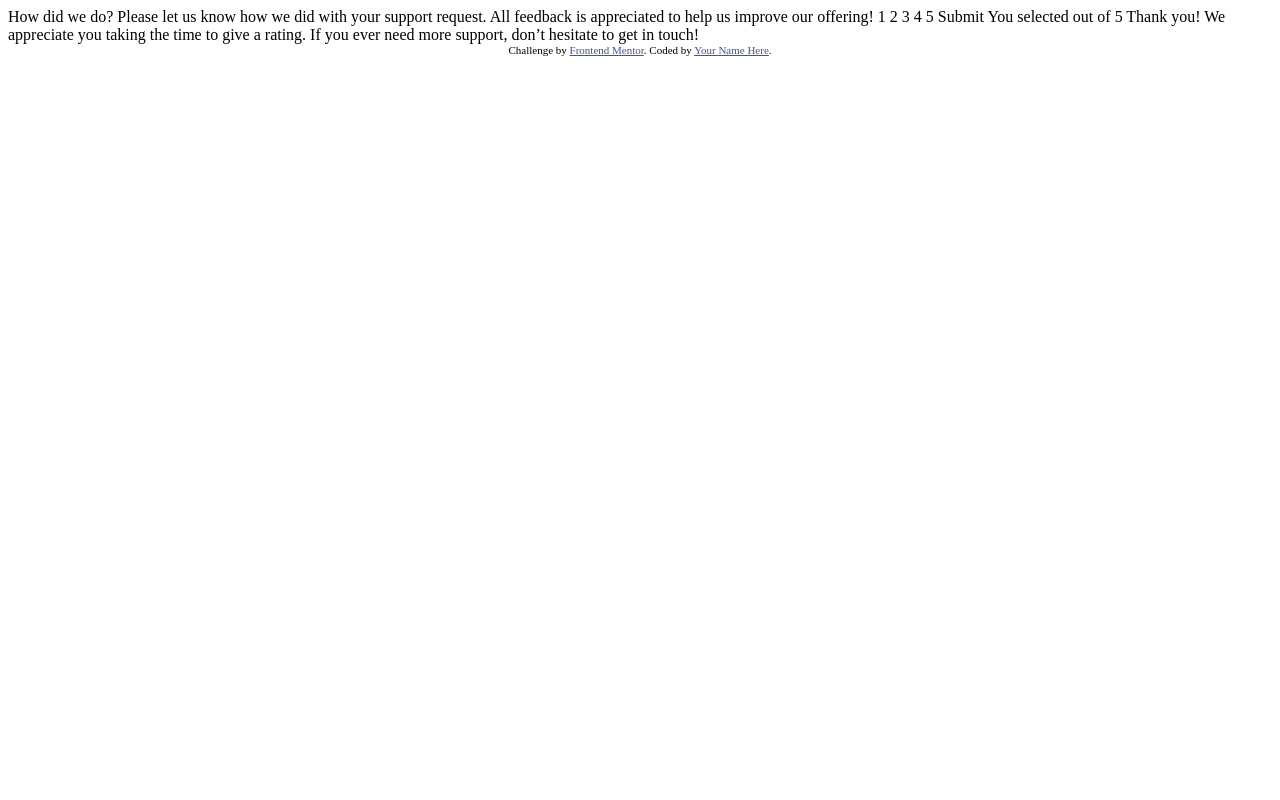
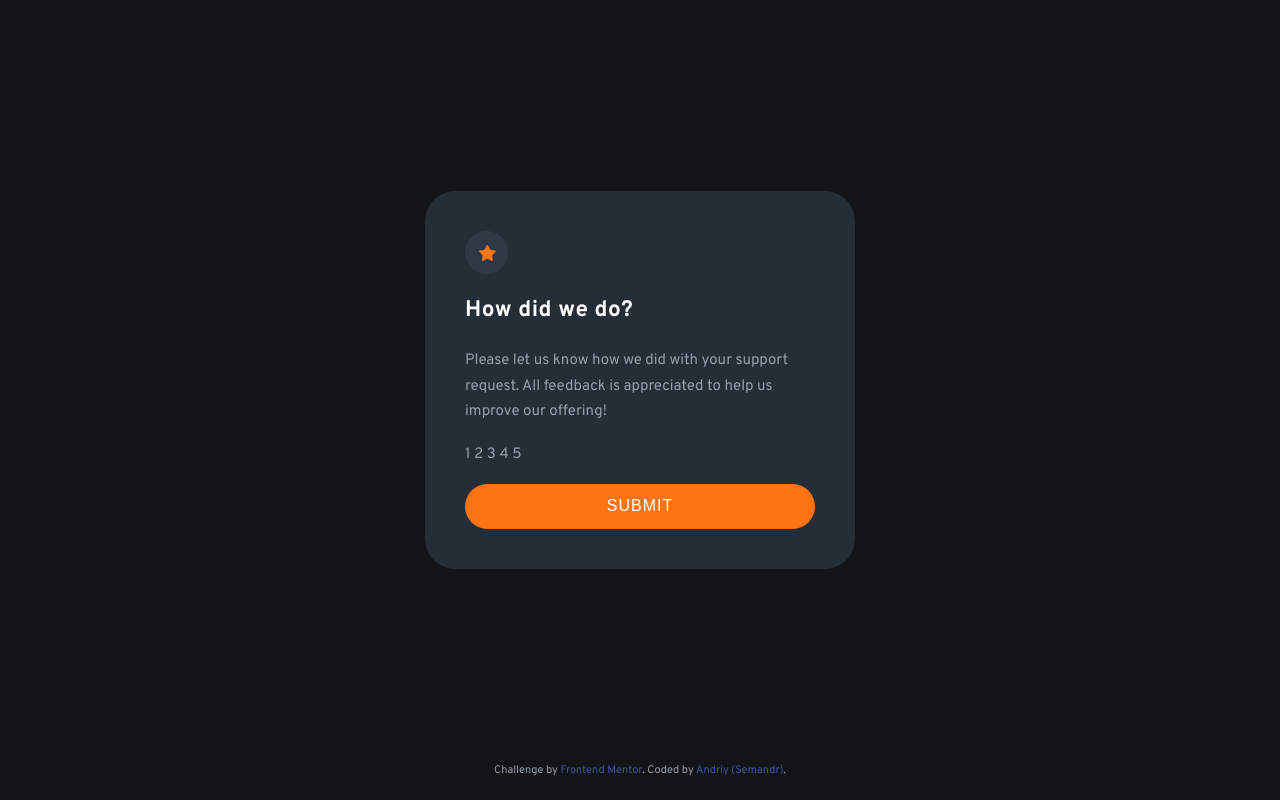
Before and after one commit to Semandr/interactive-rating-component, a plain HTML site: page index.html in a window 1280 px wide. Drawn offline with Linux system fonts and the light colour scheme.

Commit message:
add some styling

```diff
--- a/index.html
+++ b/index.html
@@ -1,49 +1,60 @@
 <!DOCTYPE html>
 <html lang="en">
   <head>
-  <meta charset="UTF-8">
-  <meta name="viewport" content="width=device-width, initial-scale=1.0"> <!-- displays site properly based on user's device -->
-
-  <link rel="icon" type="image/png" sizes="32x32" href="./images/favicon-32x32.png">
-
+    <meta charset="UTF-8" />
+    <meta name="viewport" content="width=device-width, initial-scale=1.0" />
+    <link
+      rel="icon"
+      type="image/png"
+      sizes="32x32"
+      href="./images/favicon-32x32.png"
+    />
+    <link rel="preconnect" href="https://fonts.googleapis.com" />
+    <link rel="preconnect" href="https://fonts.gstatic.com" crossorigin />
+    <link
+      href="https://fonts.googleapis.com/css2?family=Overpass:wght@400;700&display=swap"
+      rel="stylesheet"
+    />
+    <link rel="stylesheet" href="css/main.min.css" />
+    <script defer src="js/app.js"></script>
     <title>Frontend Mentor | Interactive rating component</title>
-
-  <!-- Feel free to remove these styles or customise in your own stylesheet 👍 -->
-  <style>
-    .attribution { font-size: 11px; text-align: center; }
-    .attribution a { color: hsl(228, 45%, 44%); }
-  </style>
   </head>
   <body>
-
-  <!-- Rating state start -->
-
-  How did we do?
-
-  Please let us know how we did with your support request. All feedback is appreciated
-  to help us improve our offering!
-
+    <div class="container">
+      <main class="main">
+        <section class="section section__choise">
+          <a href="#" class="btn btn__star">
+            <img src="./images/icon-star.svg" alt="star" class="img" />
+          </a>
+          <h1 class="title">How did we do?</h1>
+          <p class="paragraph">
+            Please let us know how we did with your support request. All
+            feedback is appreciated to help us improve our offering!
+          </p>
           1 2 3 4 5
-
-  Submit
+          <button class="btn btn__submit" type="submit">Submit</button>
+        </section>
+        <section class="section section__output">
+          You selected
+          <!-- Add rating here -->
+          out of 5 Thank you! We appreciate you taking the time to give a
+          rating. If you ever need more support, don’t hesitate to get in touch!
+        </section>
 
         <!-- Rating state end -->
 
         <!-- Thank you state start -->
 
-  You selected <!-- Add rating here --> out of 5
-
-  Thank you!
-
-  We appreciate you taking the time to give a rating. If you ever need more support,
-  don’t hesitate to get in touch!
-
         <!-- Thank you state end -->
-
-
+      </main>
+      <footer class="footer">
         <div class="attribution">
-    Challenge by <a href="https://www.frontendmentor.io?ref=challenge" target="_blank">Frontend Mentor</a>.
-    Coded by <a href="#">Your Name Here</a>.
+          Challenge by
+          <a href="https://www.frontendmentor.io?ref=challenge" target="_blank"
+            >Frontend Mentor</a
+          >. Coded by <a href="https://github.com/Semandr">Andriy (Semandr)</a>.
+        </div>
+      </footer>
     </div>
   </body>
 </html>
--- /dev/null
+++ b/js/app.js
@@ -0,0 +1 @@
+'use strict';
--- a/sass/_base.scss
+++ b/sass/_base.scss
@@ -0,0 +1,25 @@
+*,
+*::before,
+*::after {
+  margin: 0;
+  padding: 0;
+  box-sizing: border-box;
+}
+html {
+  font-size: 62.5%;
+}
+body {
+  font-family: 'Overpass', sans-serif;
+  font-size: 1.5rem;
+  color: var(--c-light-grey);
+  background: var(--c-very-dark-blue);
+}
+
+ul,
+ol,
+li {
+  list-style: none;
+}
+a {
+  text-decoration: none;
+}
--- /dev/null
+++ b/sass/_components.scss
@@ -0,0 +1,43 @@
+.img {
+  display: inline-block;
+}
+
+.btn {
+  width: 4.5rem;
+  height: 4.5rem;
+  display: flex;
+  align-items: center;
+  justify-content: center;
+  background: var(--c-dark-blue-1);
+  border-radius: 10rem;
+  cursor: pointer;
+  border: none;
+  text-transform: uppercase;
+
+  &__star {
+    // margin-bottom: 3rem;
+    padding-left: 1px;
+    width: 4.3rem;
+    height: 4.3rem;
+    cursor: auto;
+  }
+  &__submit {
+    align-self: stretch;
+    width: 100%;
+    background-color: var(--c-primary);
+    color: var(--c-white);
+    font-size: 1.6rem;
+    letter-spacing: 1px;
+  }
+}
+
+.title {
+  font-weight: 700;
+  color: var(--c-white);
+  letter-spacing: 0.5px;
+  line-height: 1.5;
+}
+
+.paragraph {
+  line-height: 1.7;
+}
--- a/sass/_layout.scss
+++ b/sass/_layout.scss
@@ -0,0 +1,38 @@
+.main {
+  background: var(--c-dark-blue);
+  // height: 45rem;
+  padding: 4rem;
+  border-radius: 3rem;
+}
+
+.container {
+  min-height: 100vh;
+  width: 45rem;
+
+  padding: 1rem;
+
+  display: grid;
+  place-items: center;
+  grid-template: 1fr 5vh / 1fr;
+  margin: 0 auto;
+}
+.attribution {
+  font-size: 11px;
+}
+.attribution a {
+  color: hsl(228, 45%, 44%);
+}
+
+.section {
+  height: 100%;
+  display: flex;
+  flex-direction: column;
+  justify-content: space-between;
+  gap: 2rem;
+  &__choise {
+    opacity: 1;
+  }
+  &__output {
+    display: none;
+  }
+}
--- a/sass/_variables.scss
+++ b/sass/_variables.scss
@@ -0,0 +1,9 @@
+:root {
+  --c-primary: hsl(25, 97%, 53%);
+  --c-white: hsl(0, 0%, 100%);
+  --c-light-grey: hsl(217, 12%, 63%);
+  --c-medium-grey: hsl(216, 12%, 54%);
+  --c-dark-blue: hsl(213, 19%, 18%);
+  --c-dark-blue-1: hsl(214, 20%, 23%);
+  --c-very-dark-blue: hsl(216, 12%, 8%);
+}
--- a/sass/main.scss
+++ b/sass/main.scss
@@ -0,0 +1 @@
+@import 'base', 'components', 'layout', 'variables';
```
Also changed, not shown: css/main.min.css (added), sass/_button.scss (deleted), 2 other files. Lines whose indentation alone changed are shown as unchanged.
